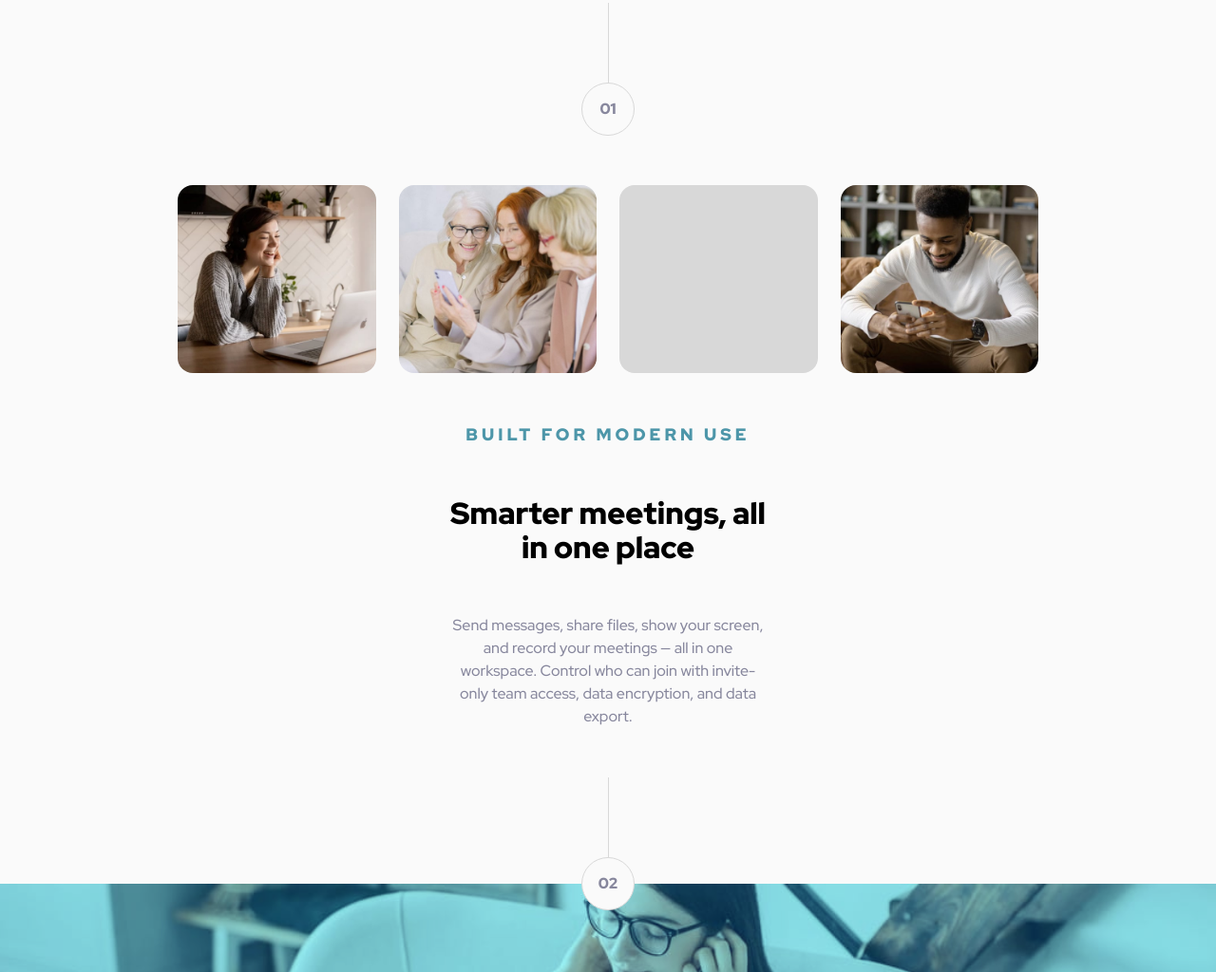
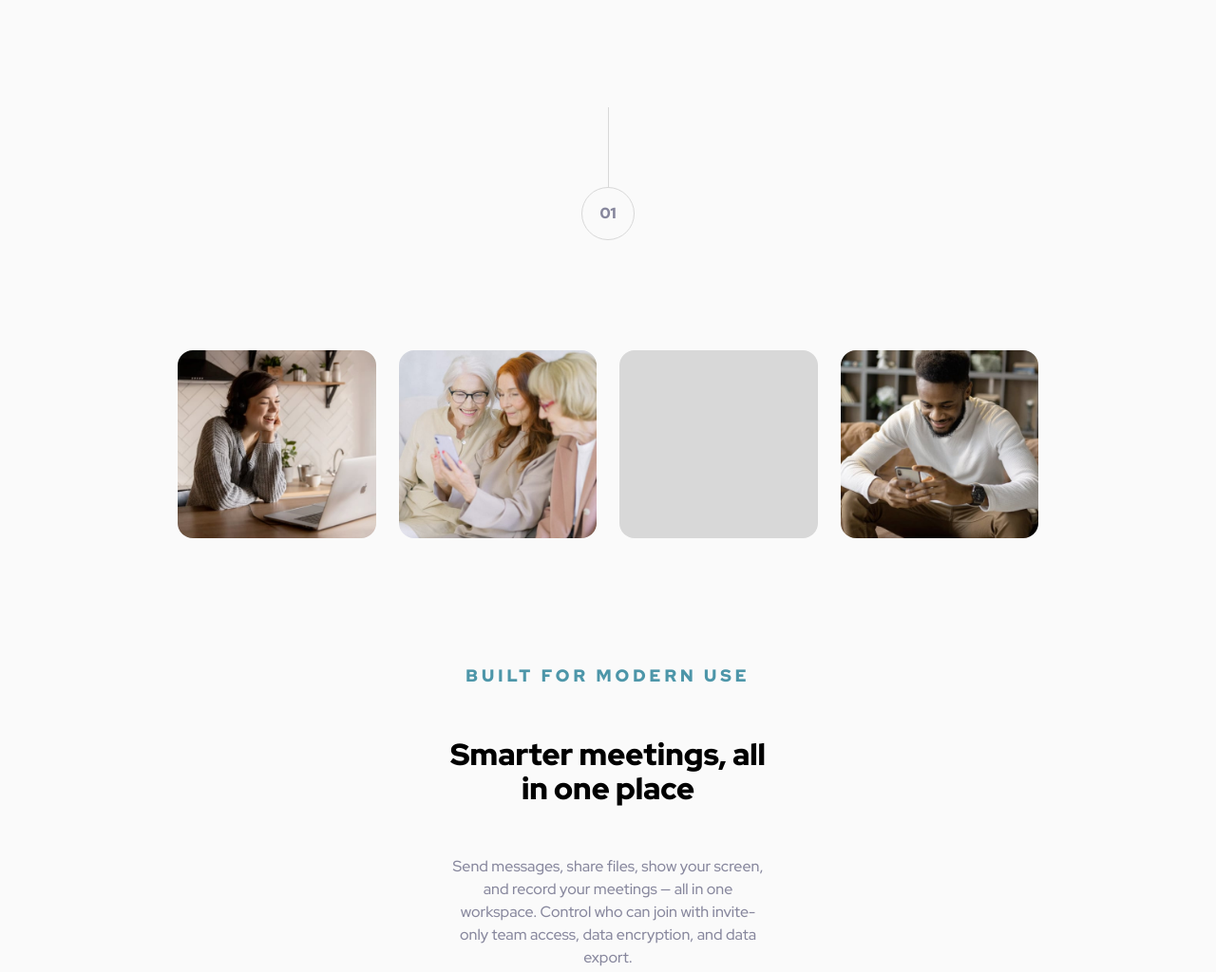
Before and after one commit to Towbee05/landing-page, a website: page index.html in a window 1280 px wide. Shown: the part 569-1593 px from the top of the page at 95% size. Drawn offline with Linux system fonts and the light colour scheme.

Commit message:
Bug fixed!!

```diff
--- a/index.html
+++ b/index.html
@@ -57,13 +57,13 @@
                         </button>
                     </div>
                 </div>
-                <div class="box">
+                <div class="box xs:mt-[110px]">
                     <div class="lines"></div>
                     <div class="circle">
                         <p class="font-black"> 01 </p>
                     </div>
                 </div>
-                <div class="grid grid-cols-2 gap-x-6 gap-y-[25px] xxs:grid-cols-4 xs:grid-cols-4 xs:px-[165px]">
+                <div class="grid grid-cols-2 gap-x-6 gap-y-[25px] xxs:grid-cols-4 xs:grid-cols-4 xs:px-[165px] xs:mt-16">
                     <article>
                         <img class="rounded-2xl" src="./assets/desktop/image-woman-in-videocall.jpg" alt="image-woman-in-videocall">
                     </article>
@@ -77,7 +77,7 @@
                         <img class="rounded-2xl" src="./assets/desktop/image-man-texting.jpg" alt="image-man-texting">
                     </article>
                 </div>
-                <div class="space-y-13 xxs:px-[58px] xs:px-[450px]">
+                <div class="space-y-13 xxs:px-[58px] xs:px-[450px] xs:mt-20">
                     <h3 class="uppercase tracking-custom text-custom-button-1 font-black">Built for Modern use</h3>
                     <h1 class="xxs:px-16">Smarter meetings, all in one place</h1>
                     <p>
@@ -86,7 +86,7 @@
                 </div>
             </div>
             <div class="footer">
-                <div class="box">
+                <div class="box mt-16">
                     <div class="lines">
                     </div>
                     <div class="circle bg-custom-background">
```
Also changed, not shown: dict/output.css.
